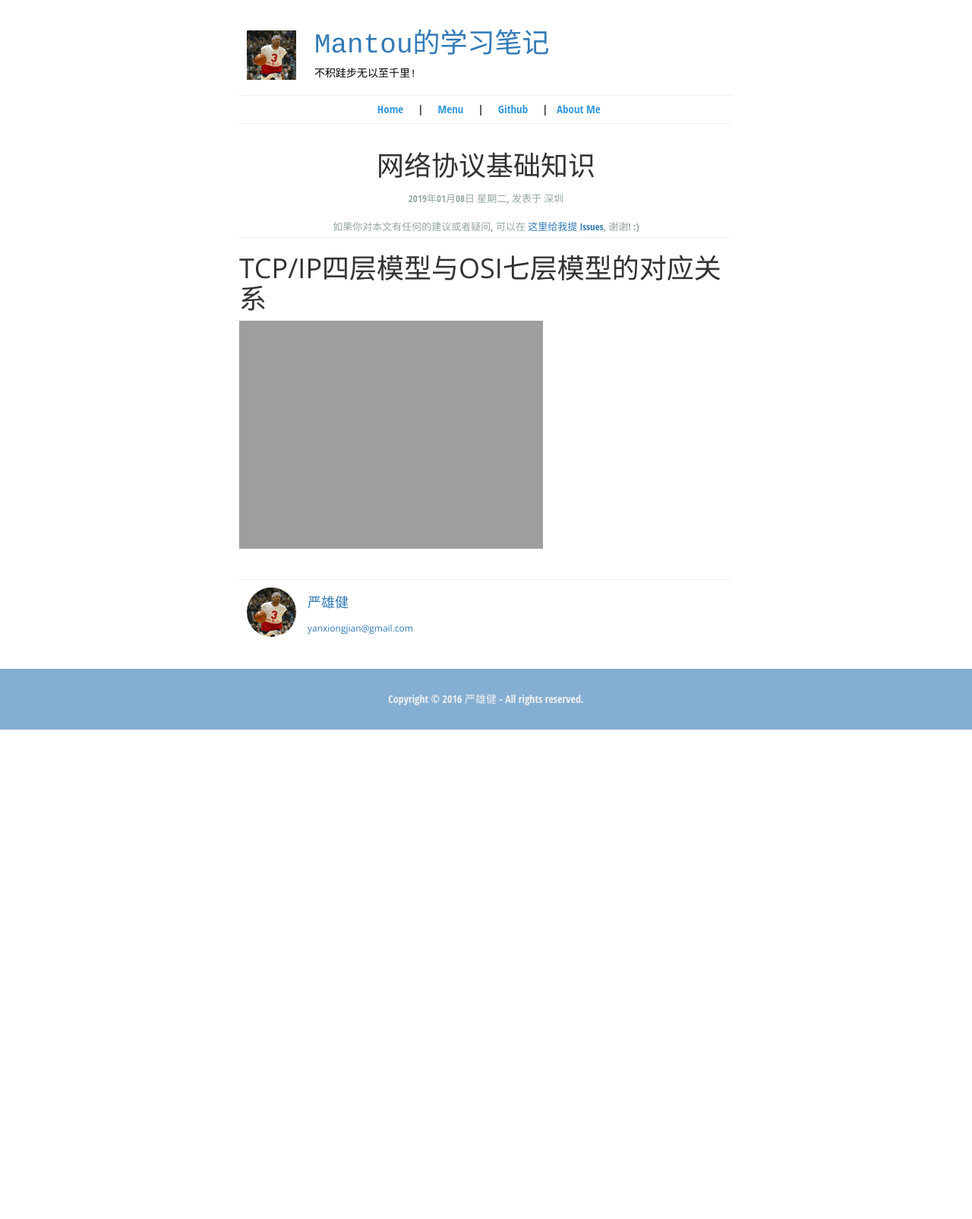
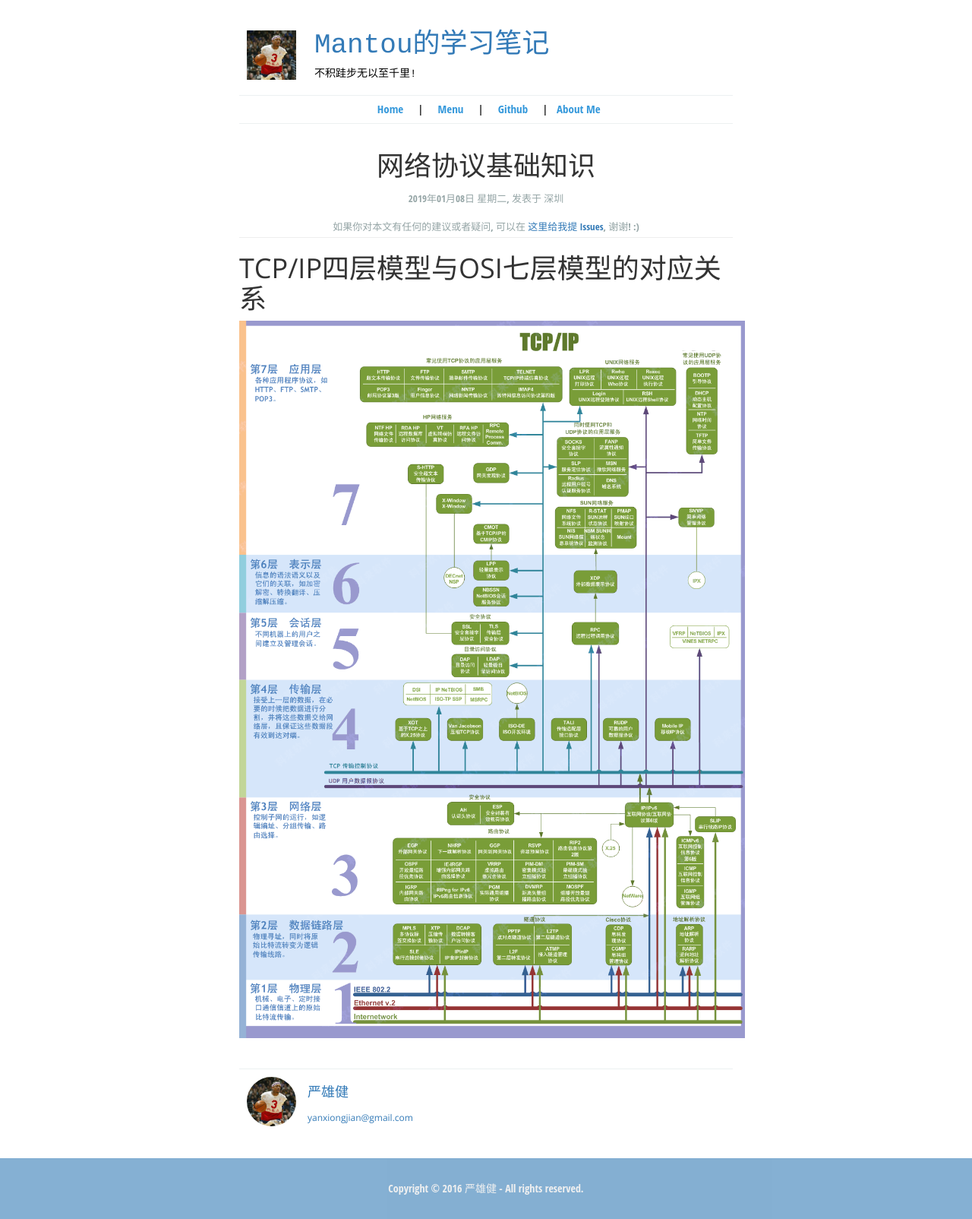
Before and after one commit to HappyMantou/HappyMantou.github.io, a Jekyll site: the page built from _posts/2019-01-08-TCP基础知识.md, in a window 1280 px wide. Shown: the whole page at 76% size. Built offline with Jekyll 4.4.1, drawn with Linux system fonts in a browser that asks for light colours; before the commit the page ends 960 px from its top, so only the background shows below that.

Commit message:
修改文章

````diff
--- a/_posts/2019-01-08-TCP基础知识.md
+++ b/_posts/2019-01-08-TCP基础知识.md
@@ -9,4 +9,4 @@ excerpt_separator: "```"
 
 # TCP/IP四层模型与OSI七层模型的对应关系
 
-![demo](/assets/demo/TCP.png=840x)
+![demo](/assets/demo/TCP.png)
````
